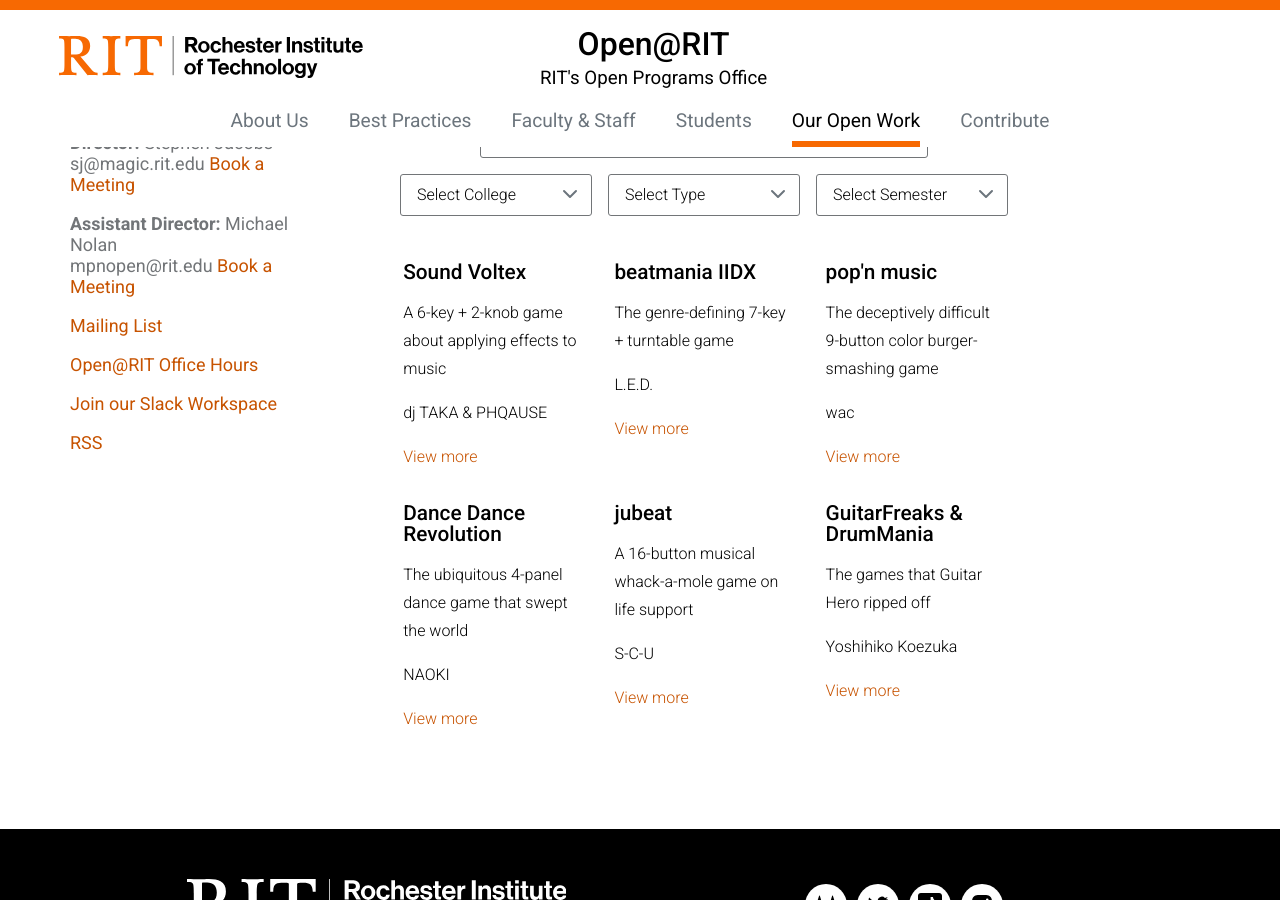
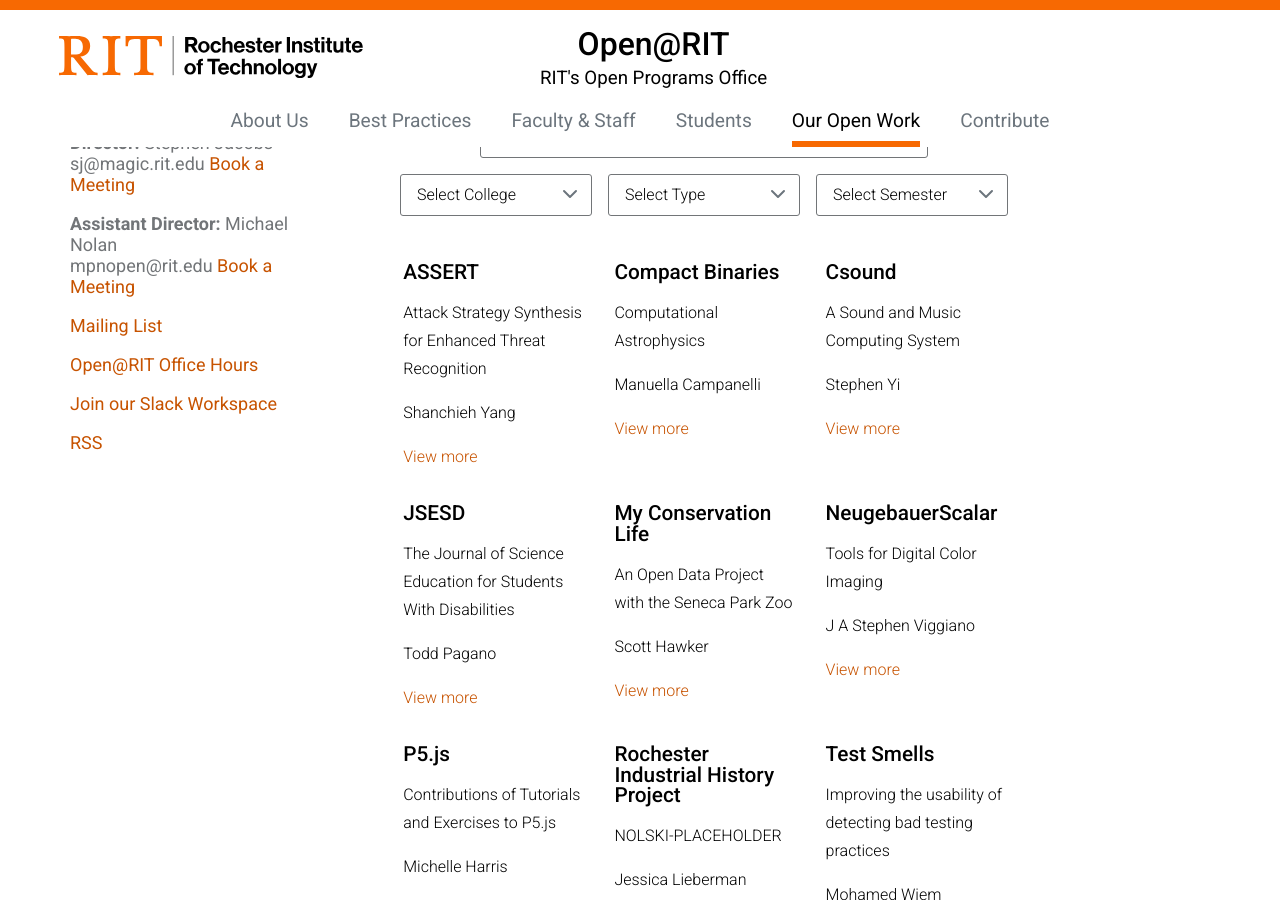
Before and after one commit to FOSSRIT/open-rit-website, a Jekyll site: the page built from our-work/fellows-projects.md, in a window 1280 px wide and 900 px high, scrolled down 779 px. Built offline with Jekyll 4.4.1, drawn with Linux system fonts in a browser that asks for light colours; some of the changed text lies outside the part shown.

Commit message:
add (incomplete) real project data

```diff
--- a/_data/fellows.yml
+++ b/_data/fellows.yml
@@ -109,7 +109,7 @@
   college: NTID
 # project: The Journal of Science Education for Students With Disabilities
 
-- name: Chris Kurz
+- name: Christopher Kurz
   link: https://www.rit.edu/directory/caknsp-christopher-kurz
   college: NTID
 # project: World Around You
--- a/_layouts/project.html
+++ b/_layouts/project.html
@@ -69,6 +69,6 @@ subnav:
 </div>
 <!-- </Errors> -->
 <script>
-	const PROJECT_SLUG = "{{ page.slug }}";
+	const PROJECT_SLUG = "{{ page.mystic-slug }}";
 	fetch_data();
 </script>
--- /dev/null
+++ b/_projects/assert.md
@@ -0,0 +1,25 @@
+---
+layout: project
+
+project-name: ASSERT
+tldr: Attack Strategy Synthesis for Enhanced Threat Recognition
+owner: Shanchieh Yang
+mystic-slug: NOLSKI-PLACEHOLDER
+
+college: Kate Gleason College of Engineering
+type: Assisted Faculty Projects
+semester: NOLSKI-PLACEHOLDER
+
+librecorps-members:
+- Urvashi Kokate
+- Rahul Jaiswal
+---
+
+## List of Services
+- Guidance on open source licensing strategies
+- Guidance and initial templates for starting documentation and documents
+- Design guidance on identifying and developing contributor personas
+
+## Results
+
+Provided templates & documentation guidance for repository documents, Set up project on Gitlab instance with proper licensing guidelines Developed number of contributor & user personas
--- /dev/null
+++ b/_projects/compact-binaries.md
@@ -0,0 +1,25 @@
+---
+layout: project
+
+project-name: Compact Binaries
+tldr: Computational Astrophysics
+owner: Manuella Campanelli
+mystic-slug: NOLSKI-PLACEHOLDER
+
+college: College of Science
+type: Assisted Faculty Projects
+semester: NOLSKI-PLACEHOLDER
+
+librecorps-members:
+- Urvashi Kokate
+- Quinn Foster
+---
+
+## List of Services
+- UI design guidance for the website hosting the waveform data
+- Interviews with users and potential contributors
+- Analysis of similar products and networking to help align efforts in data storage and distribution
+
+## Results
+
+Our interviews notified James and his team found a number of similar data collection projects as well as the often backwards tasks required by consumers of their work in order to combine data from these multiple sources. Using comparative analysis of other projects, our design recommendations would allow them to at least unify the experience of pulling data to align with other data providers.
--- /dev/null
+++ b/_projects/csound.md
@@ -0,0 +1,25 @@
+---
+layout: project
+
+project-name: Csound
+tldr: A Sound and Music Computing System
+owner: Stephen Yi
+mystic-slug: NOLSKI-PLACEHOLDER
+
+college: Golisano College of Computing and Information Sciences
+type: Assisted Faculty Projects
+semester: NOLSKI-PLACEHOLDER
+
+librecorps-members:
+- Shanée Gordon
+- Urvashi Kokate
+---
+
+## List of Services
+- Provided set of template and guidelines for common documentations
+- New user experience design recommendations for the Csound website
+- Code of Conduct outline & best practices
+
+## Result
+
+The Csound community has begun discussions on our recommendations via their community portal to discuss next steps and implementation & further work with regards to community development. https://forum.csound.com/c/community/12
--- /dev/null
+++ b/_projects/jsesd.md
@@ -0,0 +1,26 @@
+---
+layout: project
+
+project-name: JSESD
+tldr: The Journal of Science Education for Students With Disabilities
+owner: Todd Pagano
+mystic-slug: NOLSKI-PLACEHOLDER
+
+college: National Technical Institute for the Deaf
+type: Assisted Faculty Projects
+semester: NOLSKI-PLACEHOLDER
+
+librecorps-members:
+- Rahul Jaiswal
+- Suhas CV
+- Emi Simpson
+---
+
+## List of Services
+- Design research to understand the process and tooling of open access publishing at RIT
+- Testing and evaluation of several accessibility tools for PDFs, Adobe InDesign, and Microsoft Word
+- Development of a LaTeX template and corresponding documentation for publishing accessible HTML articles alongside the existing PDF publications
+
+## Results
+
+Developed opensource .tex template as well as .tex to .html conversion script which ensures accessible HTML is generated, Presented at TUG 2021 conference, Presented at ISLAND 2021, Published first accessible JSESD article.
--- /dev/null
+++ b/_projects/my-conservation-life.md
@@ -0,0 +1,26 @@
+---
+layout: project
+
+project-name: My Conservation Life
+tldr: An Open Data Project with the Seneca Park Zoo
+owner: Scott Hawker
+mystic-slug: NOLSKI-PLACEHOLDER
+
+college: Golisano College of Computing and Information Sciences
+type: Assisted Faculty Projects
+semester: NOLSKI-PLACEHOLDER
+
+librecorps-members:
+- Urvashi Kokate
+- Rahul Jaiswal
+- Suhas CV
+---
+
+## Lists of Services
+- Design guidance identifying different types of contributors who may be interested
+- Assistance networking with other university stakeholders for fundraising opportunities
+- Design of a central landing page explaining the project and contribution opportunities
+
+## Results
+
+Supervised independent study for building data pipeline for Conservation360 and assisted in creation of initial documentation for running the service
--- /dev/null
+++ b/_projects/neugebauerscalar.md
@@ -0,0 +1,25 @@
+---
+layout: project
+
+project-name: NeugebauerScalar
+tldr: Tools for Digital Color Imaging
+owner: J A Stephen Viggiano
+mystic-slug: NOLSKI-PLACEHOLDER
+
+college: College of Art and Design
+type: Assisted Faculty Projects
+semester: NOLSKI-PLACEHOLDER
+
+librecorps-members:
+- Urvashi Kokate
+- Suhas CV
+---
+
+## List of Services
+- Guidance on standard documentation practices for open source software packages
+- Setting up a group on the IEEE SA Open GitLab instance
+- Development and design of a landing page to reference in publications
+
+## Results
+
+Design & development of project landing page, Migration of project from source forge onto GitLab
--- /dev/null
+++ b/_projects/p5js.md
@@ -0,0 +1,26 @@
+---
+layout: project
+
+project-name: P5.js
+tldr: Contributions of Tutorials and Exercises to P5.js
+owner: Michelle Harris
+mystic-slug: NOLSKI-PLACEHOLDER
+
+college: Golisano College of Computing and Information Sciences
+type: Assisted Faculty Projects
+semester: NOLSKI-PLACEHOLDER
+
+librecorps-members:
+- Suhas CV
+- Shanée Gordon
+- Quinn Foster
+---
+
+## List of Services
+- Assistance converting lecture materials into formats ingestible by the P5.js website
+- Direct patches to the P5.js website
+- Design recommendations and information architecture research for better UX on their education page
+
+## Results
+- Converted lessons created by Prof. Harris into usable interactive demos available on the P5.js website. https://github.com/processing/p5.js-website/pulls?q=is%3Apr+author%3Asuhascv+
+- Suggested UX improvements to the website to enable easier access to educational content
--- /dev/null
+++ b/_projects/rochester-industrial-history.md
@@ -0,0 +1,21 @@
+---
+layout: project
+
+project-name: Rochester Industrial History Project
+tldr: NOLSKI-PLACEHOLDER
+owner: Jessica Lieberman
+mystic-slug: NOLSKI-PLACEHOLDER
+
+college: College of Liberal Arts
+type: Assisted Faculty Projects
+semester: NOLSKI-PLACEHOLDER
+
+librecorps-members:
+- NOLSKI-PLACEHOLDER
+---
+
+## List of Services
+NOLSKI-PLACEHOLDER
+
+## Results
+NOLSKI-PLACEHOLDER
--- /dev/null
+++ b/_projects/test-smells.md
@@ -0,0 +1,25 @@
+---
+layout: project
+
+project-name: Test Smells
+tldr: Improving the usability of detecting bad testing practices
+owner: Mohamed Wiem Mkaouer
+mystic-slug: NOLSKI-PLACEHOLDER
+
+college: Golisano College of Computing and Information Sciences
+type: Assisted Faculty Projects
+semester: NOLSKI-PLACEHOLDER
+
+librecorps-members:
+- Urvashi Kokate
+- Rahul Jaiswal
+---
+
+## List of Services
+- Provided a series of UX improvements to the test smells landing page signaling pathways for open source community participation
+- Developed personas and pathways to be utilized in further open source community roadmap development
+- Provided a series of templates for standard open source software documentation such as readme, contributing guidelines, code of conduct, and issue/PR templates.
+
+## Results
+
+Dr. Mkaouer and his team have used the design recommendations in application to further expand Test Smells beyond being a singular project to an open source ecosystem for better linting systems aimed at improving programming and testing practices.
--- /dev/null
+++ b/_projects/vain.md
@@ -0,0 +1,24 @@
+---
+layout: project
+
+project-name: VAIN
+tldr: Victorian Autobiography Information Network
+owner: Sean Grass
+mystic-slug: NOLSKI-PLACEHOLDER
+
+college: College of Liberal Arts
+type: Assisted Faculty Projects
+semester: NOLSKI-PLACEHOLDER
+
+librecorps-members:
+- Urvashi Kokate
+- Rahul Jaiswal
+---
+
+## List of Services
+- Provided UX guidance based on interviews with potential users.
+- Developed contributor personas and pathways for the project
+
+## Results
+
+Dr. Grass has been utilizing our feedback, personas, and pathways to develop a sustainability plan to be utilized in further NEH funding proposals.
--- /dev/null
+++ b/_projects/world-around-you.md
@@ -0,0 +1,25 @@
+---
+layout: project
+
+project-name: World Around You
+tldr: A Deaf Education Literacy Platform
+owner: Christopher Kurz
+mystic-slug: NOLSKI-PLACEHOLDER
+
+college: National Technical Institute for the Deaf
+type: Assisted Faculty Projects
+semester: NOLSKI-PLACEHOLDER
+
+librecorps-members:
+- Julia Hawley
+---
+
+## List of Services
+- Accessibility design guidance for various pages and components within the website
+- Assistance writing copy for a new home page
+- Design and development of a new application home page to attract new contributors
+- Development of user and contributor personas to develop a community growth strategy around
+
+## Results
+- Provided redesign of website homepage to allow new users to learn more about the project’s background and how to contribute
+- Provided research and design on new accessibility features geared towards sign language literate users
```
Also changed, not shown: _projects/vulnerability-history.md (added, +21 -0 lines).
